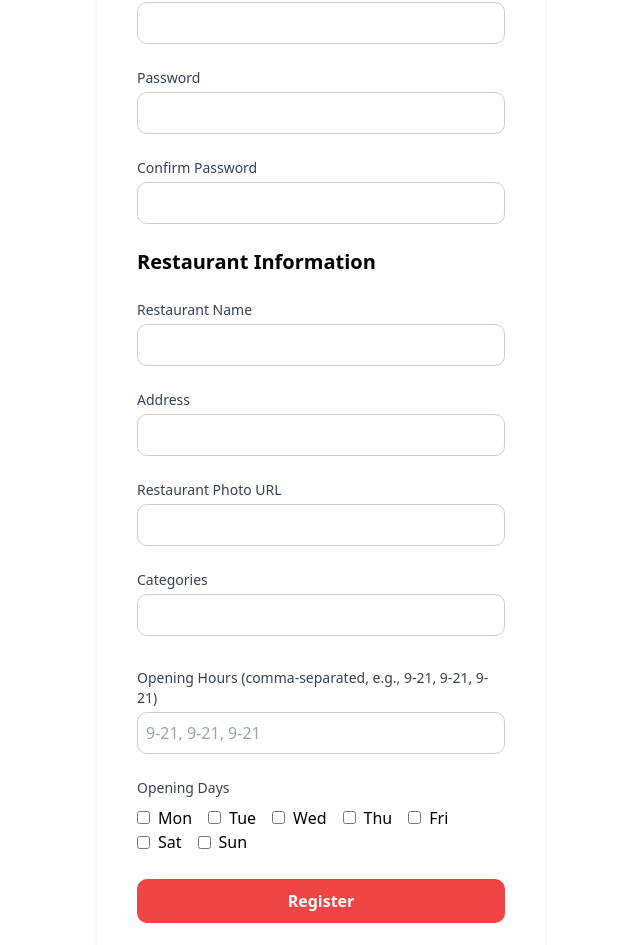
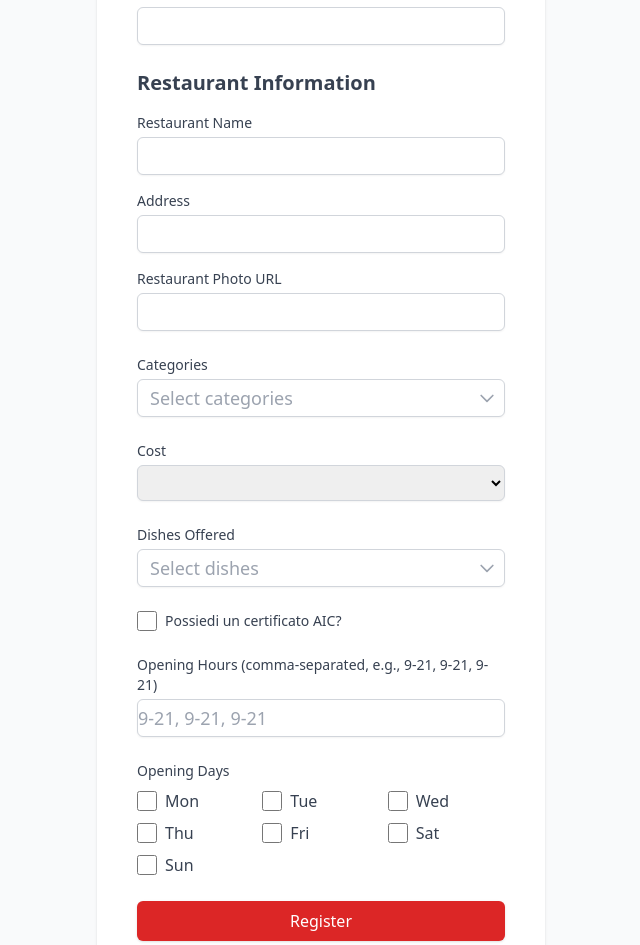
Before and after one commit to FilippoBassetti/SafeBites, a Vue app in the folder frontend/: page /RestaurantRegister in a window 1280 px wide. Shown: the part 707-1652 px from the top of the page, without its empty margins (319-959 px from the left). Built offline with nearby package versions, Linux system fonts and the light colour scheme.

Commit message:
registrazione sitemata? ditemi di si vi prego

```diff
--- a/frontend/src/components/RestaurantRegistration.vue
+++ b/frontend/src/components/RestaurantRegistration.vue
@@ -1,65 +1,219 @@
 <template>
-  <div class="min-h-screen bg-white flex flex-col justify-center py-12 sm:px-6 lg:px-8">
+  <div class="min-h-screen bg-gray-50 flex flex-col justify-center py-12 sm:px-6 lg:px-8">
     <div class="sm:mx-auto sm:w-full sm:max-w-md">
-      <div class="ml-6">
-        <img src="../assets/safebites_logo.png" alt="Logo" />
+      <div class="flex justify-center mb-4">
+        <img src="../assets/safebites_logo.png" alt="Logo" class="h-12" />
       </div>
-      <h2 class="mt-6 text-center text-3xl font-bold text-red-600">Register as a Restaurant Owner</h2>
+      <h2 class="mt-6 text-center text-3xl font-extrabold text-red-600">
+        Register as a Restaurant Owner
+      </h2>
     </div>
 
     <div class="mt-8 sm:mx-auto sm:w-full sm:max-w-md">
-      <div class="bg-white py-8 px-4 shadow sm:rounded-lg sm:px-10">
+      <div class="bg-white py-8 px-6 shadow rounded-lg sm:px-10">
         <form class="space-y-6" @submit.prevent="registerUser">
-          <h3 class="text-xl font-semibold">User Information</h3>
-          <div v-for="(field, key) in userFields" :key="key">
-            <label :for="key" class="block text-sm font-medium text-gray-700">{{ field.label }}</label>
-            <input :id="key" v-model="field.model" :type="field.type" required class="input-field" />
-          </div>
-
-          <h3 class="text-xl font-semibold mt-4">Restaurant Information</h3>
-          <div v-for="(field, key) in restaurantFields" :key="key">
-            <label :for="key" class="block text-sm font-medium text-gray-700">{{ field.label }}</label>
-            <input :id="key" v-model="field.model" :type="field.type" required class="input-field" />
-          </div>
-
+          <!-- User Information Section -->
           <div>
-            <label class="block text-sm font-medium text-gray-700">Categories</label>
-            <input v-model="categoryInput" type="text" class="input-field" @keyup.enter="addCategory" />
-            <div class="mt-2 flex flex-wrap">
-              <span v-for="(category, index) in restaurantCategories" :key="index" class="category-badge">
-                {{ category }} <button @click.prevent="removeCategory(index)">&times;</button>
-              </span>
+            <h3 class="text-xl font-semibold text-gray-700 mb-4">User Information</h3>
+            <div v-for="(field, key) in userFields" :key="key" class="mb-4">
+              <label :for="key" class="block text-sm font-medium text-gray-700">
+                {{ field.label }}
+              </label>
+              <input
+                :id="key"
+                v-model="field.model"
+                :type="field.type"
+                required
+                class="mt-1 block w-full rounded-md border border-gray-300 shadow-sm py-1 text-lg focus:border-indigo-500 focus:ring focus:ring-indigo-200 focus:ring-opacity-50"
+              />
             </div>
           </div>
 
-          <!-- Modifica della sezione Opening Hours -->
+          <!-- Restaurant Information Section -->
           <div>
-            <label class="block text-sm font-medium text-gray-700">
+            <h3 class="text-xl font-semibold text-gray-700 mb-4">Restaurant Information</h3>
+            <div v-for="(field, key) in restaurantFields" :key="key" class="mb-4">
+              <label :for="key" class="block text-sm font-medium text-gray-700">
+                {{ field.label }}
+              </label>
+              <input
+                :id="key"
+                v-model="field.model"
+                :type="field.type"
+                required
+                class="mt-1 block w-full rounded-md border border-gray-300 shadow-sm py-1 text-lg focus:border-indigo-500 focus:ring focus:ring-indigo-200 focus:ring-opacity-50"
+              />
+            </div>
+          </div>
+
+          <!-- Categories Multi-Select Dropdown -->
+          <div>
+            <label class="block text-sm font-medium text-gray-700 mb-1">Categories</label>
+            <div class="relative">
+              <div
+                class="w-full border border-gray-300 rounded-md shadow-sm px-3 py-1 text-lg bg-white cursor-pointer"
+                @click="toggleCategoriesDropdown"
+              >
+                <span v-if="restaurantCategories.length === 0" class="text-gray-400">
+                  Select categories
+                </span>
+                <span v-else class="text-gray-800">
+                  {{ restaurantCategories.join(', ') }}
+                </span>
+                <span class="absolute inset-y-0 right-0 flex items-center pr-2 pointer-events-none">
+                  <svg
+                    class="h-5 w-5 text-gray-400"
+                    fill="none"
+                    stroke="currentColor"
+                    viewBox="0 0 24 24"
+                  >
+                    <path stroke-linecap="round" stroke-linejoin="round" stroke-width="2" d="M19 9l-7 7-7-7"/>
+                  </svg>
+                </span>
+              </div>
+              <div
+                v-if="showCategoriesDropdown"
+                class="absolute z-10 mt-1 w-full bg-white shadow-lg rounded-md max-h-60 overflow-auto"
+              >
+                <div
+                  v-for="(cat, index) in categoriesOptions"
+                  :key="index"
+                  class="flex items-center px-4 py-2 hover:bg-gray-100 cursor-pointer"
+                >
+                  <input
+                    type="checkbox"
+                    :id="'cat-' + index"
+                    :value="cat"
+                    v-model="restaurantCategories"
+                    class="form-checkbox text-indigo-600 mr-2"
+                    @click.stop
+                  />
+                  <label :for="'cat-' + index" class="select-none text-gray-700">
+                    {{ cat }}
+                  </label>
+                </div>
+              </div>
+            </div>
+          </div>
+
+          <!-- Cost Dropdown -->
+          <div>
+            <label class="block text-sm font-medium text-gray-700 mb-1">Cost</label>
+            <select
+              v-model="selectedCost"
+              class="mt-1 block w-full rounded-md border border-gray-300 shadow-sm py-1 text-lg focus:border-indigo-500 focus:ring focus:ring-indigo-200 focus:ring-opacity-50"
+            >
+              <option disabled value=""></option>
+              <option
+                v-for="(option, index) in costOptions"
+                :key="index"
+                :value="option.value"
+              >
+                {{ option.label }}
+              </option>
+            </select>
+          </div>
+
+          <!-- Dishes Offered Multi-Select Dropdown -->
+          <div>
+            <label class="block text-sm font-medium text-gray-700 mb-1">Dishes Offered</label>
+            <div class="relative">
+              <div
+                class="w-full border border-gray-300 rounded-md shadow-sm px-3 py-1 text-lg bg-white cursor-pointer"
+                @click="toggleDishesDropdown"
+              >
+                <span v-if="restaurantDishes.length === 0" class="text-gray-400">
+                  Select dishes
+                </span>
+                <span v-else class="text-gray-800">
+                  {{ restaurantDishes.join(', ') }}
+                </span>
+                <span class="absolute inset-y-0 right-0 flex items-center pr-2 pointer-events-none">
+                  <svg
+                    class="h-5 w-5 text-gray-400"
+                    fill="none"
+                    stroke="currentColor"
+                    viewBox="0 0 24 24"
+                  >
+                    <path stroke-linecap="round" stroke-linejoin="round" stroke-width="2" d="M19 9l-7 7-7-7"/>
+                  </svg>
+                </span>
+              </div>
+              <div
+                v-if="showDishesDropdown"
+                class="absolute z-10 mt-1 w-full bg-white shadow-lg rounded-md max-h-60 overflow-auto"
+              >
+                <div
+                  v-for="(dish, index) in dishesOptions"
+                  :key="index"
+                  class="flex items-center px-4 py-2 hover:bg-gray-100 cursor-pointer"
+                >
+                  <input
+                    type="checkbox"
+                    :id="'dish-' + index"
+                    :value="dish"
+                    v-model="restaurantDishes"
+                    class="form-checkbox text-indigo-600 mr-2"
+                    @click.stop
+                  />
+                  <label :for="'dish-' + index" class="select-none text-gray-700">
+                    {{ dish }}
+                  </label>
+                </div>
+              </div>
+            </div>
+          </div>
+
+          <!-- Certificate Checkbox -->
+          <div class="flex items-center">
+            <input
+              type="checkbox"
+              v-model="certificate"
+              class="form-checkbox h-5 w-5 text-indigo-600"
+            />
+            <label class="ml-2 block text-sm text-gray-700">
+              Possiedi un certificato AIC?
+            </label>
+          </div>
+
+          <!-- Opening Hours Input -->
+          <div>
+            <label class="block text-sm font-medium text-gray-700 mb-1">
               Opening Hours (comma-separated, e.g., 9-21, 9-21, 9-21)
             </label>
             <input
               v-model="openingHoursInput"
               type="text"
               placeholder="9-21, 9-21, 9-21"
-              class="input-field"
+              class="mt-1 block w-full rounded-md border border-gray-300 shadow-sm py-1 text-lg focus:border-indigo-500 focus:ring focus:ring-indigo-200 focus:ring-opacity-50"
             />
           </div>
 
-          <!-- Giorni di apertura -->
+          <!-- Opening Days Checkboxes -->
           <div>
-            <label class="block text-sm font-medium text-gray-700">Opening Days</label>
-            <div class="mt-2 flex flex-wrap">
-              <div v-for="(day) in daysOfWeek" :key="day.key" class="mr-4">
-                <label class="inline-flex items-center">
-                  <input type="checkbox" v-model="restaurantOpeningDays[day.key]" class="form-checkbox" />
-                  <span class="ml-2">{{ day.label }}</span>
-                </label>
+            <label class="block text-sm font-medium text-gray-700 mb-2">Opening Days</label>
+            <div class="grid grid-cols-3 gap-2">
+              <div v-for="(day) in daysOfWeek" :key="day.key" class="flex items-center">
+                <input
+                  type="checkbox"
+                  v-model="restaurantOpeningDays[day.key]"
+                  class="form-checkbox h-5 w-5 text-indigo-600"
+                />
+                <label class="ml-2 text-gray-700">{{ day.label }}</label>
               </div>
             </div>
           </div>
 
-          <button type="submit" class="btn">Register</button>
-          <p v-if="errorMessage" class="text-red-500">{{ errorMessage }}</p>
+          <button
+            type="submit"
+            class="w-full py-2 px-4 bg-red-600 hover:bg-red-700 text-white rounded-md shadow transition duration-150 ease-in-out"
+          >
+            Register
+          </button>
+
+          <p v-if="errorMessage" class="text-red-500 text-sm mt-2">
+            {{ errorMessage }}
+          </p>
         </form>
       </div>
     </div>
@@ -68,7 +222,6 @@
 
 <script>
 import axios from 'axios';
-
 export default {
   data() {
     return {
@@ -86,8 +239,7 @@ export default {
         restaurantPhoto: { label: 'Restaurant Photo URL', model: '', type: 'url' }
       },
       restaurantCategories: [],
-      categoryInput: '',
-      // Ora usiamo solo openingHoursInput per gestire l'input separato da virgole
+      showCategoriesDropdown: false,
       openingHoursInput: '',
       errorMessage: '',
       restaurantOpeningDays: {
@@ -107,16 +259,58 @@ export default {
         { label: 'Fri', key: 'friday' },
         { label: 'Sat', key: 'saturday' },
         { label: 'Sun', key: 'sunday' }
-      ]
+      ],
+      categoriesOptions: [
+        'ristorante',
+        'bar',
+        'pasticceria',
+        'gelateria',
+        'bancarella',
+        'supermercato'
+      ],
+      costOptions: [
+        { label: '0-10 €', value: 1 },
+        { label: '10-20 €', value: 2 },
+        { label: '20-40 €', value: 3 },
+        { label: '40-60 €', value: 4 },
+        { label: '60-100 €', value: 5 },
+        { label: '100+ €', value: 6 }
+      ],
+      selectedCost: '',
+      restaurantDishes: [],
+      showDishesDropdown: false,
+      dishesOptions: [
+        'antipasti',
+        'piatti tipici',
+        'pasta',
+        'risotto',
+        'primo di altro tipo',
+        'pizza',
+        'secondi',
+        'fritti',
+        'hamburger',
+        'gelato',
+        'dolci',
+        'sushi',
+        'birra',
+        'brioche',
+        'aperitivi'
+      ],
+      certificate: false
     };
   },
   methods: {
+    toggleCategoriesDropdown() {
+      this.showCategoriesDropdown = !this.showCategoriesDropdown;
+    },
+    toggleDishesDropdown() {
+      this.showDishesDropdown = !this.showDishesDropdown;
+    },
     async registerUser() {
       if (this.userFields.password.model !== this.userFields.confirmPassword.model) {
-        this.errorMessage = "Passwords do not match";
+        this.errorMessage = 'Passwords do not match';
         return;
       }
-
       try {
         const userResponse = await axios.post('http://localhost:8081/api/v1/users', {
           email: this.userFields.email.model,
@@ -126,77 +320,35 @@ export default {
           family_name: this.userFields.lastName.model,
           user_type: true
         });
-
         const userId = userResponse.data.id;
-
-        // Dividi l'input in base alle virgole e rimuovi spazi indesiderati
         const openingHoursArray = this.openingHoursInput
           .split(',')
-          .map(hour => hour.trim())
-          .filter(hour => hour !== '');
+          .map(hour => hour.trim());
 
-        const openingDaysArray = [
-          this.restaurantOpeningDays.monday ? 1 : 0,
-          this.restaurantOpeningDays.tuesday ? 1 : 0,
-          this.restaurantOpeningDays.wednesday ? 1 : 0,
-          this.restaurantOpeningDays.thursday ? 1 : 0,
-          this.restaurantOpeningDays.friday ? 1 : 0,
-          this.restaurantOpeningDays.saturday ? 1 : 0,
-          this.restaurantOpeningDays.sunday ? 1 : 0
-        ];
+        const restaurantResponse = await axios.post('http://localhost:8081/api/v1/restaurants', {
+          restaurant_name: this.restaurantFields.restaurantName.model,
+          restaurant_address: this.restaurantFields.restaurantAddress.model,
+          restaurant_photo_url: this.restaurantFields.restaurantPhoto.model,
+          restaurant_categories: this.restaurantCategories,
+          restaurant_cost: this.selectedCost,
+          restaurant_dishes: this.restaurantDishes,
+          restaurant_hours: openingHoursArray,
+          restaurant_opening_days: this.restaurantOpeningDays,
+          aic_certified: this.certificate,
+          user_id: userId
+        });
+        console.log(restaurantResponse)
 
-        await axios.post('http://localhost:8081/api/v1/restaurants', {
-          user_id: userId,
-          name: this.restaurantFields.restaurantName.model,
-          address: this.restaurantFields.restaurantAddress.model,
-          categories: this.restaurantCategories,
-          opening_hours: openingHoursArray,
-          photo: this.restaurantFields.restaurantPhoto.model,
-          opening_days: openingDaysArray
-        });
-
-        alert('Registration successful!');
-        this.$router.push('/Home');
+        this.$router.push('/');
       } catch (error) {
-        this.errorMessage = error.response?.data?.message || 'Error during registration';
+        console.error(error);
+        this.errorMessage = 'There was an error with the registration.';
       }
-    },
-    addCategory() {
-      if (this.categoryInput.trim() && !this.restaurantCategories.includes(this.categoryInput.trim())) {
-        this.restaurantCategories.push(this.categoryInput.trim());
-        this.categoryInput = '';
-      }
-    },
-    removeCategory(index) {
-      this.restaurantCategories.splice(index, 1);
     }
-    // Le funzioni per add/remove opening hours non sono più necessarie
   }
 };
 </script>
 
-<style>
-.input-field {
-  width: 100%;
-  padding: 8px;
-  border: 1px solid #ccc;
-  border-radius: 10px;
-  margin-top: 4px;
-}
-.btn {
-  width: 100%;
-  padding: 10px;
-  background-color: #ef4444;
-  color: white;
-  border-radius: 10px;
-  font-weight: bold;
-  cursor: pointer;
-}
-.category-badge {
-  display: inline-block;
-  background-color: #f3f4f6;
-  padding: 4px 8px;
-  margin: 2px;
-  border-radius: 10px;
-}
+<style scoped>
+/* You can add custom styles here */
 </style>
```
